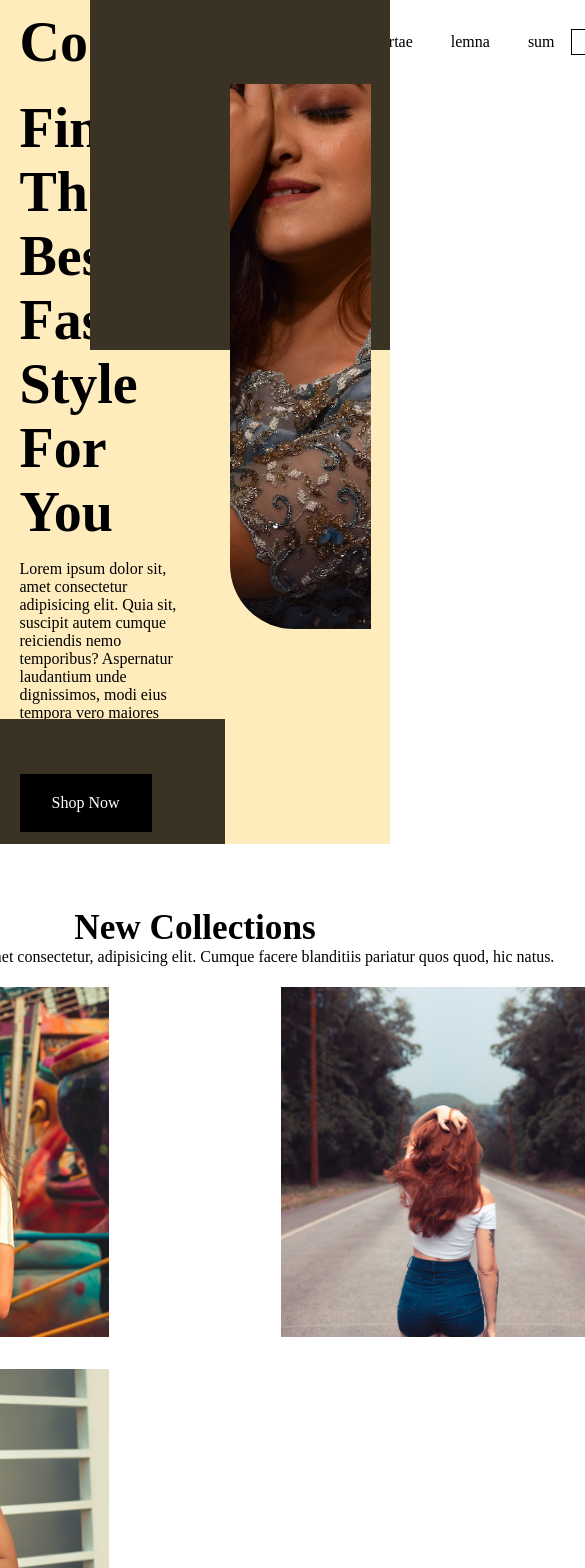
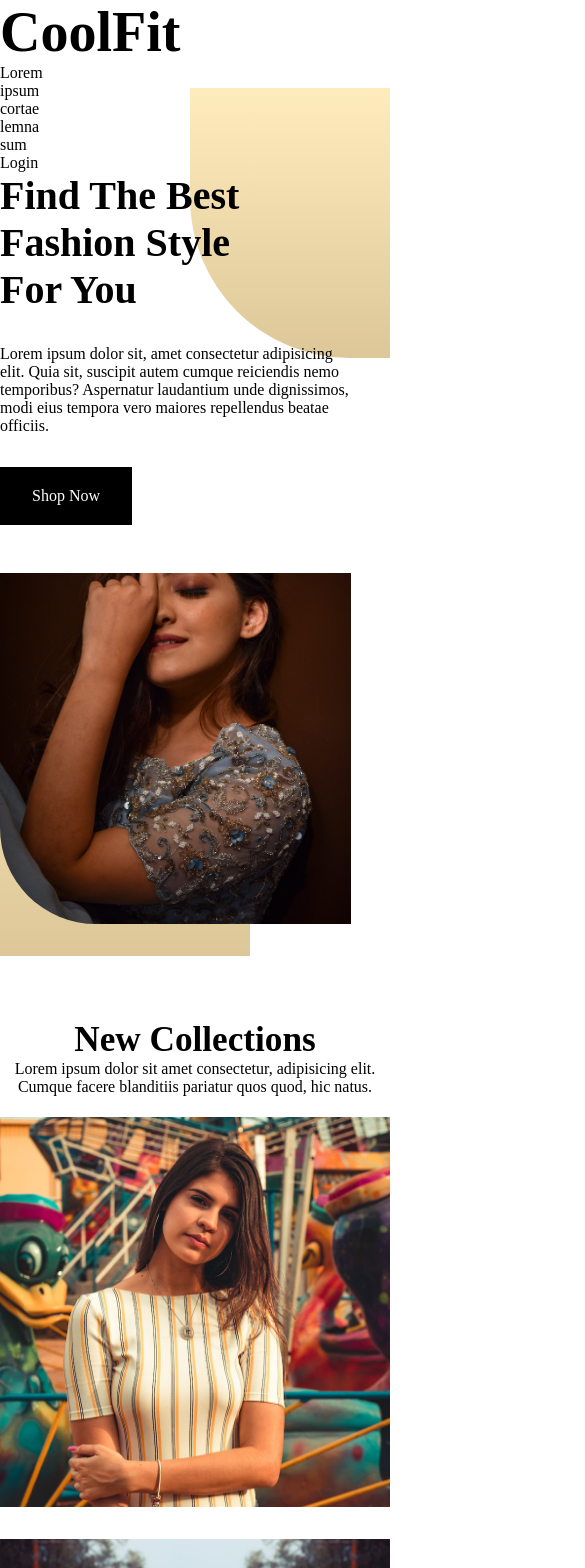
Before and after one commit to Arkhein6/CoolFit, a React (Vite) app: page / in a window 390 px wide. Shown: the top 1568 px of the page, 585 px wide, since content can reach past the window. Built offline with nearby package versions, Linux system fonts and the light colour scheme.

Commit message:
add mobile responsiveness and removed unused code

```diff
--- a/src/App.css
+++ b/src/App.css
@@ -1,12 +1,5 @@
-.header {
-    display: flex;
-    width: 100%;
-    height: 10vh;
-    justify-content: center;
-    background-color: #ffecbd;
-}
 
-.header_container,
+
 .main_container {
     width: 90%;
 }
@@ -24,38 +17,10 @@
     justify-content: center;
     align-items: center;
     gap: 4rem;
-}
-.header_container {
-    display: flex;
-    justify-content: space-between;
-    align-items: center;
+    width: 100%;
 }
 
-.header_links {
-    display: flex;
-    gap: 6px;
-    font-size: medium;
-}
-.header_links a {
-    padding-inline: 1rem;
-    padding-block: 4px;
-}
 
-.header_login {
-    border: 1px solid black;
-    padding-block: 3px;
-    padding-inline: 20px;
-    position: relative;
-    z-index: 12;
-}
-.hero_section {
-    align-self: flex-start;
-    width: 100vw;
-    height: 90vh;
-    display: flex;
-    justify-content: center;
-    background-color: #ffecbd;
-}
 .hero_section {
     position: relative;
 }
@@ -64,17 +29,19 @@
     position: absolute;
     width: 300px;
     height: 350px;
-    background-color: #3a3324;
+    background-image: linear-gradient(to top,#ddc798,#ffecbd);
+    z-index: 50;
     top: -10vh;
     right: 0;
+    border-bottom-left-radius: 10rem;
 
 }
 .hero_section::after {
     content: "";
     position: absolute;
-    width: 225px;
-    height: 125px;
-    background-color:#3a3324;
+    width: 250px;
+    height: 350px;
+    background-image: linear-gradient(to top,#ddc798,#ffecbd);
     bottom: 0;
     left: 0;
 }
@@ -115,13 +82,39 @@ h1 {
 
 .hero_section_image img {
     object-fit: cover;
-    border-bottom-left-radius: 4rem;
+    border-bottom-left-radius: 6rem;
+}
+
+@media Screen and (max-width: 640px) {
+    .hero_section_container {
+        flex-direction: column;
+        gap: 3rem;
+    }
+    .hero_section_image {
+        width: 100%;
+        align-self: flex-end;
+        margin-bottom: 2rem;
+    }
+    .hero_section_text {
+        width: 100%;
+        z-index: 100;
+        gap: 2rem;
+    }
+    .hero_section_text h1 {
+        font-size: 2.5rem;
+    }
+    .hero_section::before {
+        width: 200px;
+        height: 270px;
+    }
+
 }
 
 .new_collections {
     display: flex;
     flex-direction: column;
     gap: 1.3rem;
+    width: 100%;
 }
 
 .new_collections_text {
@@ -129,16 +122,26 @@ h1 {
 }
 
 .new_collections_images {
-    display: grid;
-    justify-content: space-between;
-    grid-template-columns: repeat(auto-fit, minmax(300px, 350px));
-    row-gap: 2rem;
+    display: flex;
+    gap: 2rem;
+    justify-content: center;
 }
 
 .new_collections_images img {
-    object-fit: cover;
-    height: 350px;
+    object-fit: contain;
+    width: 100%;
+    height: 100%;
+    max-width: 500px;
+    max-height: 400px;
 }
+
+
+@media screen and (max-width:640px) {
+    .new_collections_images {
+        flex-direction: column;
+    }
+}
+
 .best_fashion {
     display: flex;
     justify-content: center;
@@ -187,6 +190,24 @@ h1 {
     flex-direction: column;
     gap: 1rem;
 }
+@media screen and (max-width:640px) {
+    .best_fashion_container {
+        flex-direction: column;
+        width: 90%;
+    }
+
+    .best_fashion_image {
+        order: 2;
+        width: 100%;
+    }
+    .best_fashion_text {
+        width: 100%;
+    }
+    .best_fashion_overlay_box {
+        left: 5%;
+        padding: 0.5rem;
+    }
+}
 
 .best_seller_product {
     background-color: rgb(17, 4, 4);
@@ -217,6 +238,18 @@ h1 {
     padding-block: 10px;
     border: 2px solid gray;
 }
+
+@media screen and (max-width:640px) {
+    .best_seller_product_container{
+        flex-direction: column;
+        overflow: hidden;
+
+    }
+    .best_seller_product_text {
+        width: 100%;
+    }
+}
+
 .our_product_container {
     display: flex;
     flex-direction: column;
@@ -238,7 +271,14 @@ h1 {
     display: grid;
     justify-content: space-between;
     gap: 1rem;
-    grid-template-columns: repeat(auto-fit, minmax(150px, 280px));
+    grid-template-columns: repeat(auto-fit, minmax(350px, 400px));
+}
+@media screen and (max-width:640px) {
+    .our_product_images {
+        display: flex;
+        flex-direction: column;
+    }
+
 }
 .deal_of_the_day {
     display: flex;
@@ -252,7 +292,8 @@ h1 {
     position: absolute;
     width: 200px;
     height: 200px;
-    background-color: #3a3324;
+    background-image: linear-gradient(to top,#ddc798,#ffecbd);
+    border-bottom-left-radius: 6rem;
     top: 0;
     right: 0;
     z-index: -1;
@@ -275,6 +316,7 @@ h1 {
     display: flex;
     flex-direction: column;
     gap: 1.5rem;
+    z-index: 999;
 }
 .deal_of_the_day_description p {
     font-size: 1.1rem;
@@ -305,49 +347,12 @@ h1 {
     height: 500px;
     z-index: 11;
 }
-.footer {
-    background-color: rgb(17, 4, 4);
+
+@media screen and (max-width: 640px) {
+    .deal_of_the_day_container {
+        flex-direction: column;
+    }
+    .deal_of_the_day_text {
+        width: 100%;
+    }
 }
-.artist_gallery {
-    display: flex;
-    width: 100%;
-    position: relative;
-}
-.artist_gallery_image {
-    max-height: 380px;
-}
-.artist_gallery_board {
-    text-align: center;
-    position: absolute;
-    left: 10%;
-    bottom:-3%;
-    right: 10%;
-}
-.artist_gallery_board span{
-    background-color: white;
-    color:black;
-    padding: 1rem;
-}
-.footer_container {
-    padding-block:4rem;
-    color:gray;
-    display: flex;
-    flex-direction: column;
-    gap: 1.5rem;
-    justify-content: center;
-    align-items: center;
-}
-.footer_links {
-    display: flex;
-    gap: 4rem;
-}
-.footer_links a {
-    color: gray;
-}
-.footer_links a:hover {
-    text-decoration: underline;
-}
-.footer_copyright {
-    display: flex;
-    gap: 3rem;
-}
```
